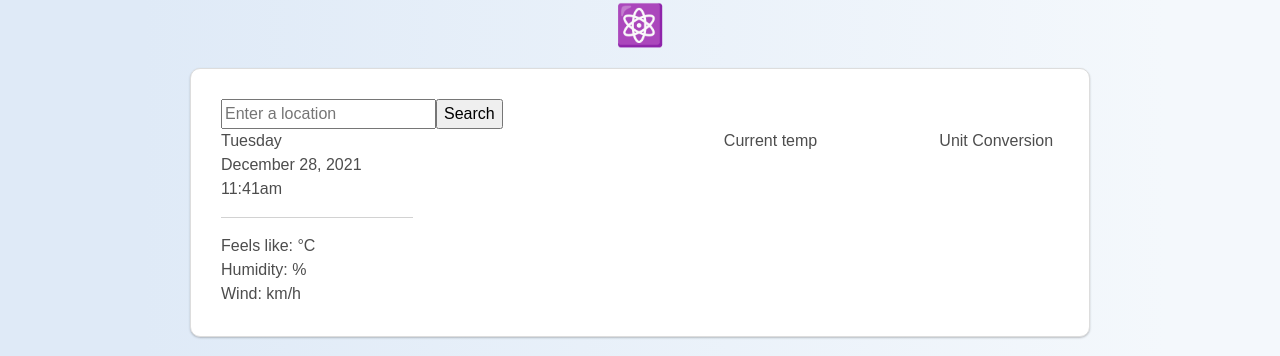
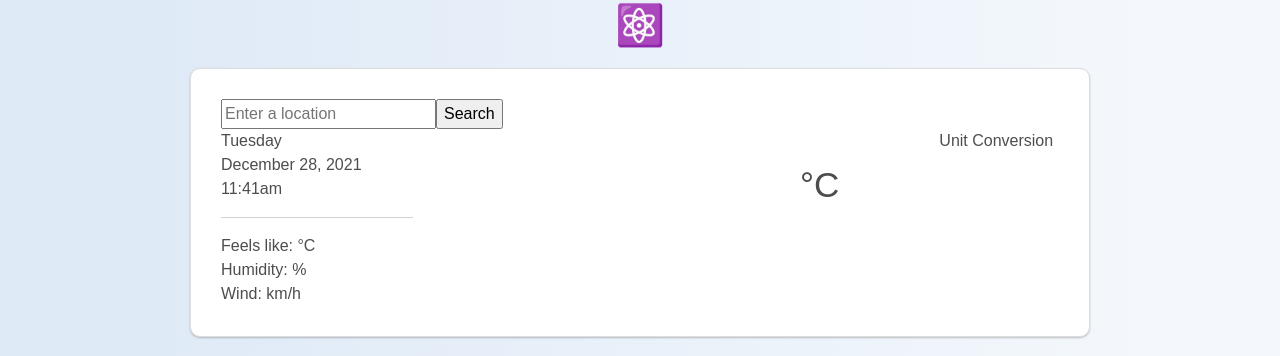
Before and after one commit to brigittex/week4-homework, a React (Create React App) app: page / in a window 1280 px wide. Both pictures are taken after typing "Sample" into the empty fields and a click on the input "Search". Shown: the top 356 px of the page. Built offline with nearby package versions, Linux system fonts and the light colour scheme; no server answers.

Commit message:
Added CurrentTemp component

```diff
--- /dev/null
+++ b/src/CurrentTemp.css
@@ -0,0 +1,12 @@
+.CurrentTemp {
+  font-size: 90px;
+  font-weight: 700;
+  text-align: center;
+}
+
+.CurrentTemp small {
+  font-size: 35px;
+  font-weight: normal;
+  position: relative;
+  bottom: 30px;
+}
--- /dev/null
+++ b/src/CurrentTemp.js
@@ -0,0 +1,11 @@
+import React from "react";
+import "./CurrentTemp.css";
+
+export default function CurrentTemp(props) {
+  return (
+    <div className="CurrentTemp">
+      <span id="current-temp-value">{props.weather.temperature}</span>
+      <small id="current-unit">°C</small>
+    </div>
+  );
+}
--- a/src/Weather.js
+++ b/src/Weather.js
@@ -2,6 +2,7 @@ import React, { useState } from "react";
 import Footer from "./Footer.js";
 import CurrentWeather from "./CurrentWeather.js";
 import CurrentIcon from "./CurrentIcon.js";
+import CurrentTemp from "./CurrentTemp.js";
 import City from "./City.js";
 import axios from "axios";
 import "bootstrap/dist/css/bootstrap.css";
@@ -68,7 +69,9 @@ export default function Weather() {
                   <div className="col-4">
                     <CurrentIcon weather={weather} />
                   </div>
-                  <div className="col-3">Current temp</div>
+                  <div className="col-3">
+                    <CurrentTemp weather={weather} />
+                  </div>
                   <div className="col-2">Unit Conversion</div>
                 </div>
               </div>
```
